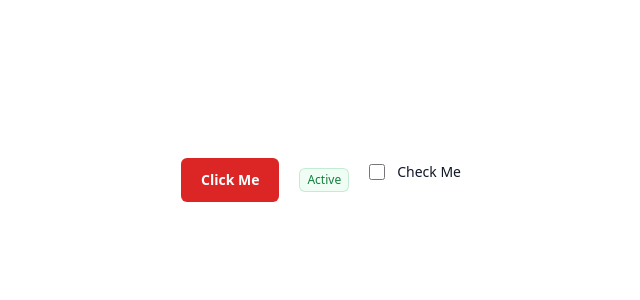
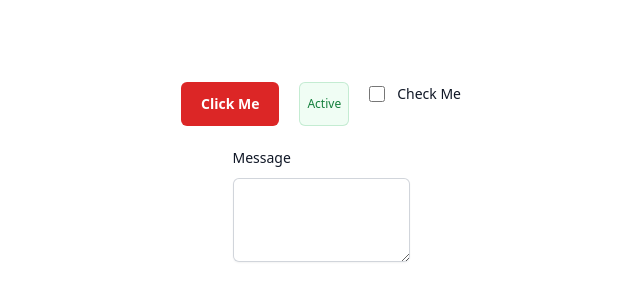
Before and after one commit to rody-huancas/components-react, a React (Vite) app: page / in a window 1280 px wide. Shown: the part 220-520 px from the top of the page, without its empty margins (319-959 px from the left). Built offline with nearby package versions, Linux system fonts and the light colour scheme.

Commit message:
Feat: Textare

```diff
--- a/src/App.tsx
+++ b/src/App.tsx
@@ -1,19 +1,26 @@
-import { Badge } from "./components/Badge";
-import { Button } from "./components/Button";
-import { Checkbox } from "./components/Checkbox";
+import { Badge } from './components/Badge'
+import { Button } from './components/Button'
+import { Checkbox } from './components/Checkbox'
+import { Textarea } from './components/Textarea'
 
 const App = () => {
   return (
-    <div className="flex items-center justify-center gap-5 h-screen">
-      <Button size="large" variant="danger">
-        Click Me
-      </Button>
+    <div className='flex flex-col items-center justify-center gap-5 h-screen'>
+      <div className="flex gap-5">
+        <Button size="large" variant="danger">
+          Click Me
+        </Button>
 
-      <Badge label="Active" type="success" />
+        <Badge label="Active" type="success" />
 
-      <Checkbox label="Check Me" />
+        <Checkbox label="Check Me" />
+      </div>
+
+      <div className='flex gap-5'>
+        <Textarea label="Message" />
+      </div>
     </div>
-  );
-};
+  )
+}
 
-export default App;
+export default App
--- /dev/null
+++ b/src/components/Textarea.tsx
@@ -0,0 +1,78 @@
+import React from 'react'
+import { twMerge } from 'tailwind-merge'
+
+interface TextareaProps extends Omit<React.TextareaHTMLAttributes<HTMLTextAreaElement>, 'onChange'> {
+  label           ?: string
+  className       ?: string
+  labelClassName  ?: string
+  wrapperClassName?: string
+  help            ?: React.ReactNode
+  disabled        ?: boolean
+  placeholder     ?: string
+  value           ?: string
+  required        ?: boolean
+  rows            ?: number
+  error           ?: React.ReactNode
+  onChange        ?: (value: string) => void
+}
+
+const Textarea: React.FC<TextareaProps> = ({
+  label,
+  help,
+  error,
+  className,
+  labelClassName,
+  wrapperClassName,
+  onChange,
+  value = '',
+  disabled = false,
+  required = false,
+  rows = 3,
+  placeholder,
+  ...props
+}) => {
+  const id = `input-${Math.random().toString(36).substr(2, 9)}`
+
+  return (
+    <div className={twMerge('mb-4 w-full', wrapperClassName)}>
+      {label && (
+        <div className="mb-2">
+          <label
+            htmlFor={id}
+            className={twMerge(
+              'block text-sm font-medium leading-6 text-gray-900 dark:text-gray-300',
+              labelClassName,
+            )}
+          >
+            {label} {required && <span className="text-red-500">*</span>}
+          </label>
+        </div>
+      )}
+
+      <div className="relative">
+        <textarea
+          id={id}
+          rows={rows}
+          className={twMerge(
+            'block dark:bg-white/5 w-full rounded-md border-0 py-1.5 text-gray-900 dark:text-gray-300 shadow-sm ring-1 ring-inset ring-gray-300 placeholder:text-gray-400 focus:ring-2 focus:ring-inset focus:ring-indigo-600 sm:text-sm sm:leading-6',
+            className,
+            disabled &&
+              'disabled:cursor-not-allowed disabled:bg-gray-50 dark:disabled:bg-gray-600 disabled:text-gray-500 disabled:ring-gray-200',
+            error &&
+              'ring-red-300 text-red-900  placeholder:text-red-300 focus:ring-red-500',
+          )}
+          value={value}
+          onChange={(e) => onChange && onChange(e.target.value)}
+          disabled={disabled}
+          placeholder={placeholder}
+          {...props}
+        />
+
+        {help && <div className="text-gray-500 text-sm mt-2">{help}</div>}
+        {error && <p className="text-red-600 text-sm mt-2">{error}</p>}
+      </div>
+    </div>
+  )
+}
+
+export { Textarea }
```
